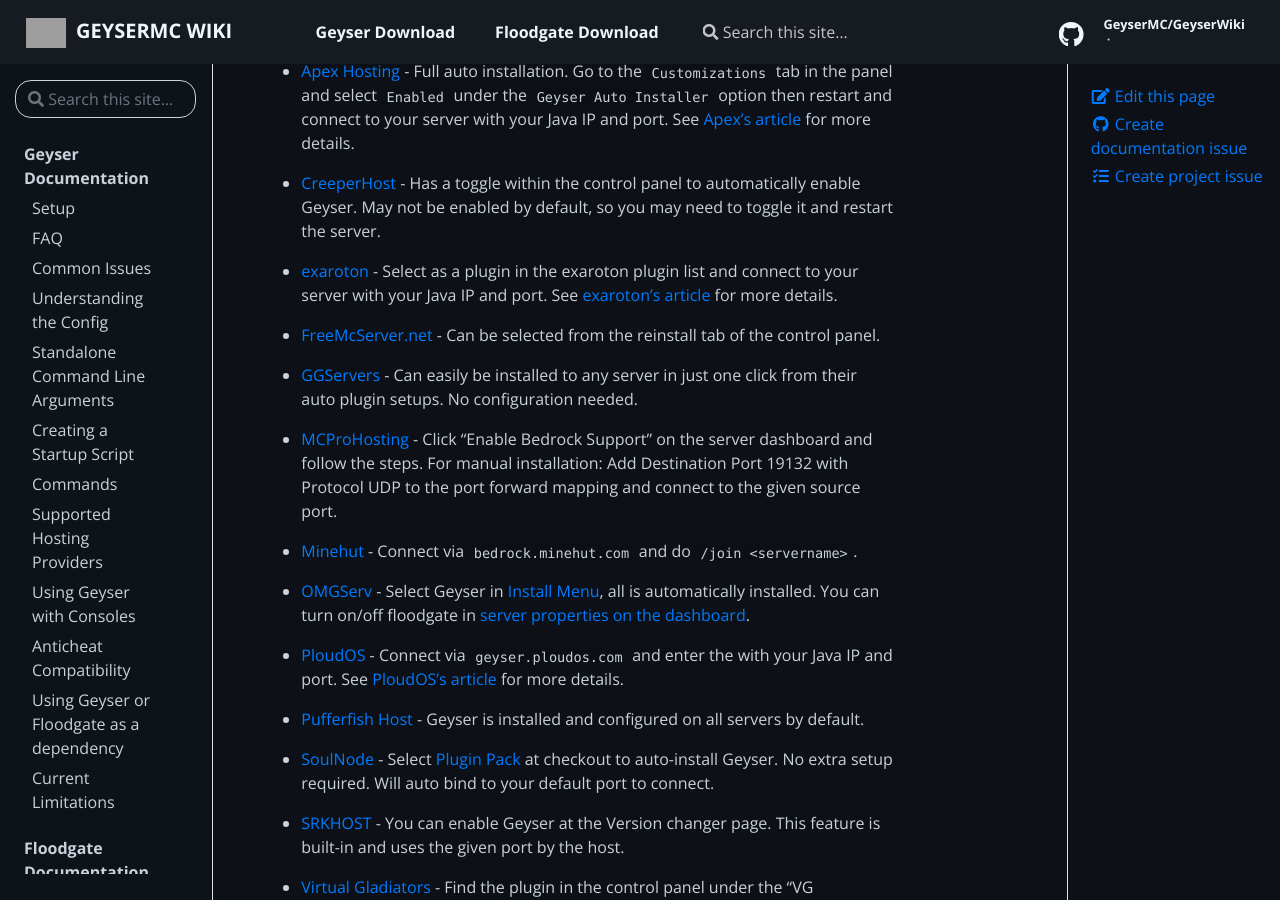
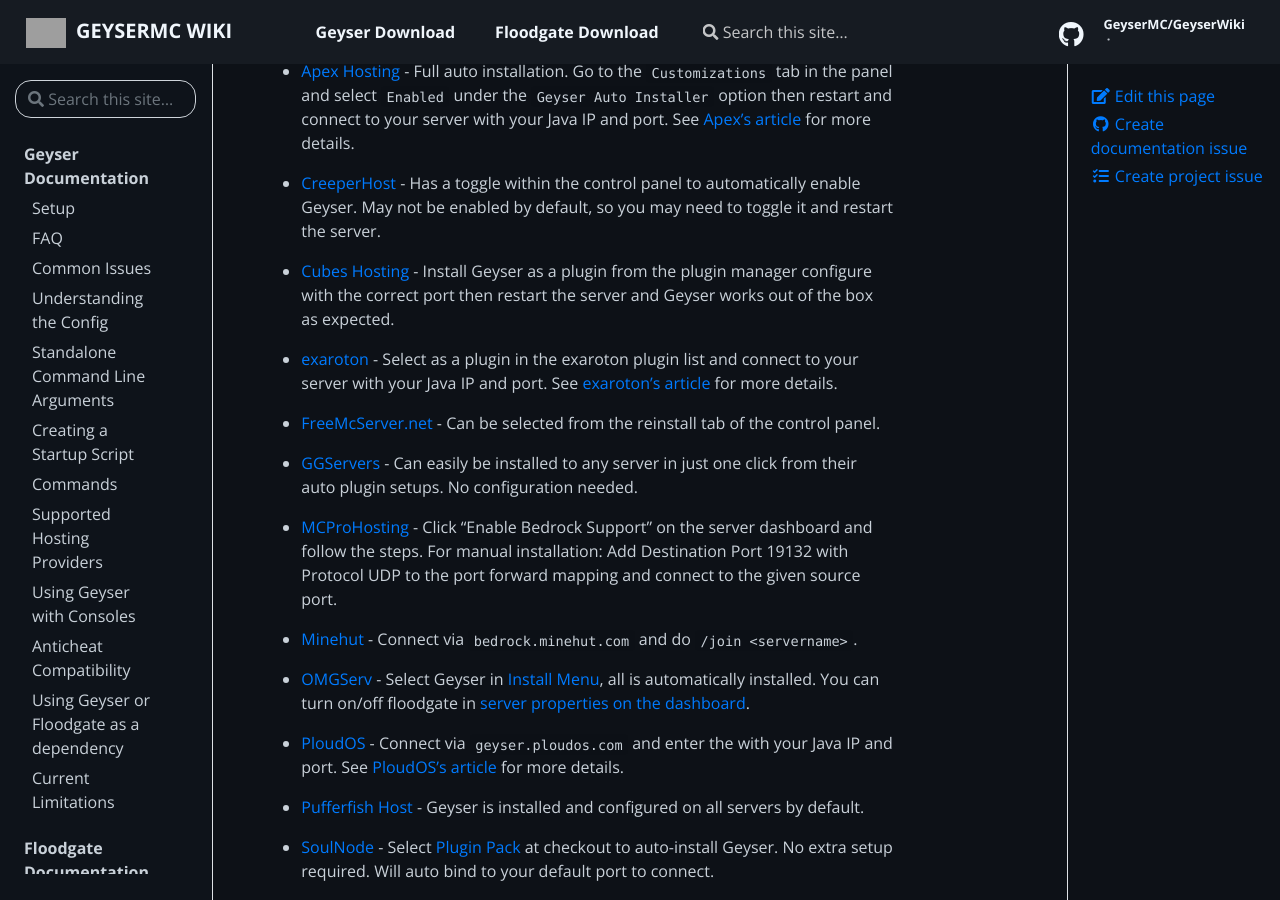
Before and after one commit to GeyserMC/GeyserWiki, a Jekyll site: the page built from _docs/geyser/supported-hosting-providers.md, in a window 1280 px wide and 900 px high, scrolled down 695 px. Built offline with Jekyll 4.4.1, drawn with Linux system fonts in a browser that asks for light colours; grey boxes are pictures that could not be loaded.

Commit message:
Add Cubes Hosting as a hosting provider. (#24)
Adds Cubes Hosting as a hosting provider to the wiki.

```diff
--- a/_data/providers.json
+++ b/_data/providers.json
@@ -22,6 +22,11 @@
       "name": "CreeperHost",
       "url": "https://www.creeperhost.net/",
       "description": "Has a toggle within the control panel to automatically enable Geyser. May not be enabled by default, so you may need to toggle it and restart the server."
+    },
+    {
+      "name": "Cubes Hosting",
+      "url": "https://www.cubes.host/",
+      "description": "Install Geyser as a plugin from the plugin manager configure with the correct port then restart the server and Geyser works out of the box as expected."
     },
     {
       "name": "exaroton",
```
